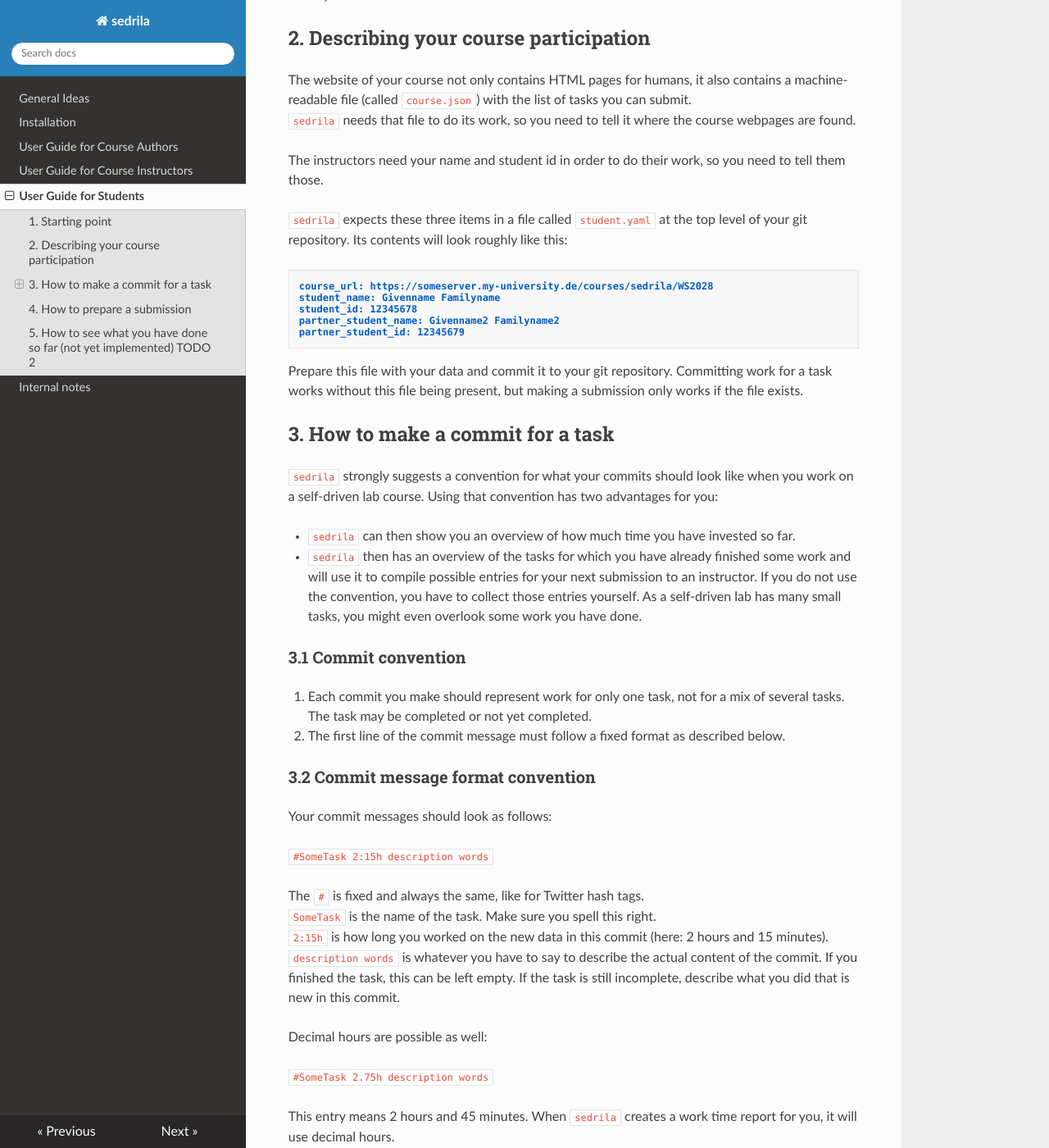
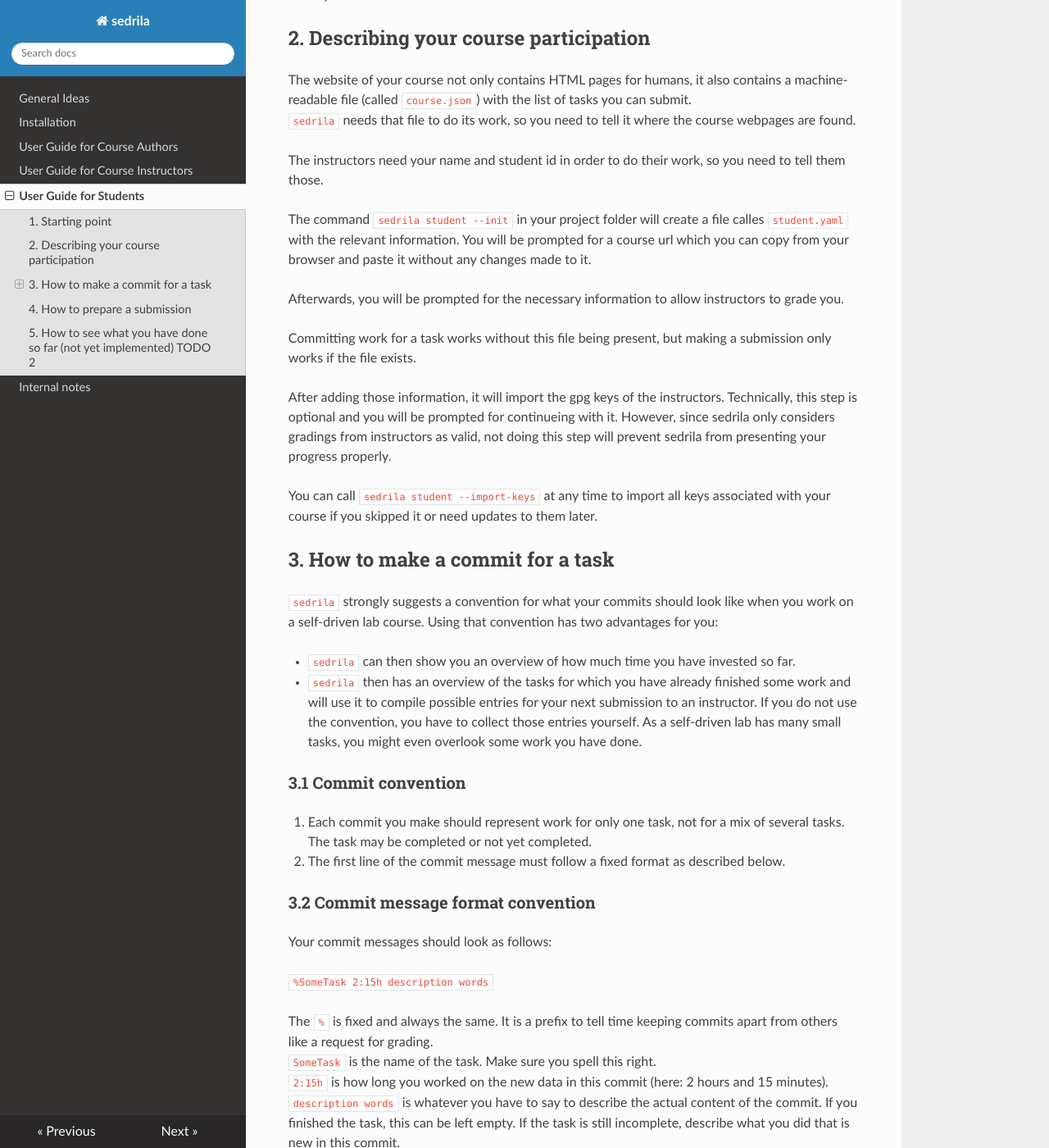
Before and after one commit to fubinf/sedrila, an MkDocs documentation site: the page built from docs/students.md, in a window 1280 px wide and 1400 px high, scrolled down 331 px. Shown: the whole window at 82% size. Built offline with MkDocs 1.6.1, drawn with Linux system fonts in a browser that asks for light colours; nearby versions of some CDN libraries; some of the changed text lies outside the part shown.

Commit message:
import gpg keys of instructors during student initialization step

````diff
--- a/docs/students.md
+++ b/docs/students.md
@@ -21,20 +21,26 @@ course webpages are found.
 The instructors need your name and student id in order to do their work,
 so you need to tell them those.
 
-`sedrila` expects these three items in a file called `student.yaml`
-at the top level of your git repository.
-Its contents will look roughly like this:
+The command `sedrila student --init` in your project folder will create
+a file calles `student.yaml` with the relevant information.
+You will be prompted for a course url which you can copy from your
+browser and paste it without any changes made to it.
 
-```
-course_url: https://someserver.my-university.de/courses/sedrila/WS2028
-student_name: Givenname Familyname
-student_id: 12345678
-partner_student_name: Givenname2 Familyname2
-partner_student_id: 12345679
-```
-Prepare this file with your data and commit it to your git repository.
+Afterwards, you will be prompted for the necessary information to allow
+instructors to grade you.
+
 Committing work for a task works without this file being present, but
 making a submission only works if the file exists.
+
+After adding those information, it will import the gpg keys of the instructors.
+Technically, this step is optional and you will be prompted for continueing
+with it. However, since sedrila only considers gradings from instructors
+as valid, not doing this step will prevent sedrila from presenting your
+progress properly.
+
+You can call `sedrila student --import-keys` at any time to import all keys
+associated with your course if you skipped it or need updates to them later.
+
 
 
 ## 3. How to make a commit for a task
@@ -62,9 +68,10 @@ Using that convention has two advantages for you:
 
 Your commit messages should look as follows:
 
-`#SomeTask 2:15h description words`
+`%SomeTask 2:15h description words`
 
-The `#` is fixed and always the same, like for Twitter hash tags.
+The `%` is fixed and always the same. It is a prefix to tell time keeping
+commits apart from others like a request for grading.
 `SomeTask` is the name of the task. Make sure you spell this right.
 `2:15h` is how long you worked on the new data in this commit (here: 2 hours and 15 minutes).
 `description words` is whatever you have to say to describe the actual content of the
@@ -74,7 +81,7 @@ If the task is still incomplete, describe what you did that is new in this commi
 
 Decimal hours are possible as well:
 
-`#SomeTask 2.75h description words`
+`%SomeTask 2.75h description words`
 
 This entry means 2 hours and 45 minutes.
 When `sedrila` creates a work time report for you, it will use decimal hours.
````
Also changed, not shown: 2 other files.
